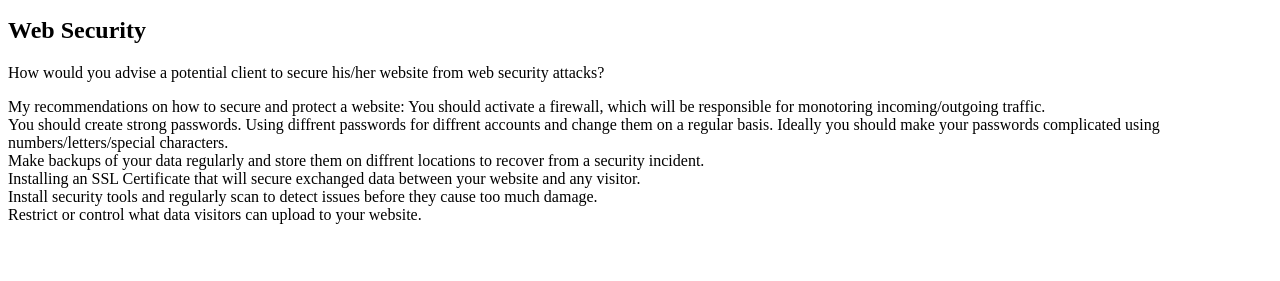
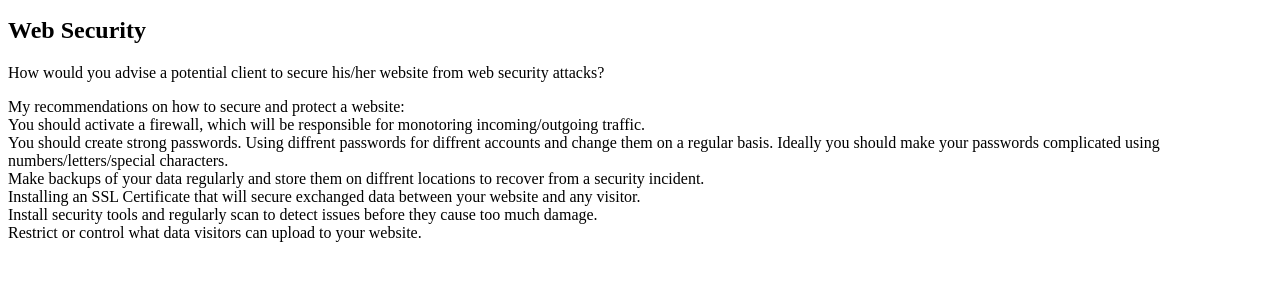
Before and after one commit to Noroff-FEU-Assignments/cross-course-project-KsTsw, a plain HTML site: page index.html in a window 1280 px wide. Shown: the part 101-382 px from the top of the page. Drawn offline with Linux system fonts and the light colour scheme.

Commit message:
Update index.html file

```diff
--- a/index.html
+++ b/index.html
@@ -11,7 +11,7 @@
     <h2>Web Security</h2>
     <p id="web-security-question">How would you advise a potential client to secure his/her website from web security
         attacks?</p>
-    <p id="web-security-answer"> My recommendations on how to secure and protect a website:
+    <p id="web-security-answer"> My recommendations on how to secure and protect a website: <br>
         You should activate a firewall, which will be responsible for monotoring incoming/outgoing traffic. <br>
         You should create strong passwords. Using diffrent passwords for diffrent accounts and change them on a regular
         basis.
```
